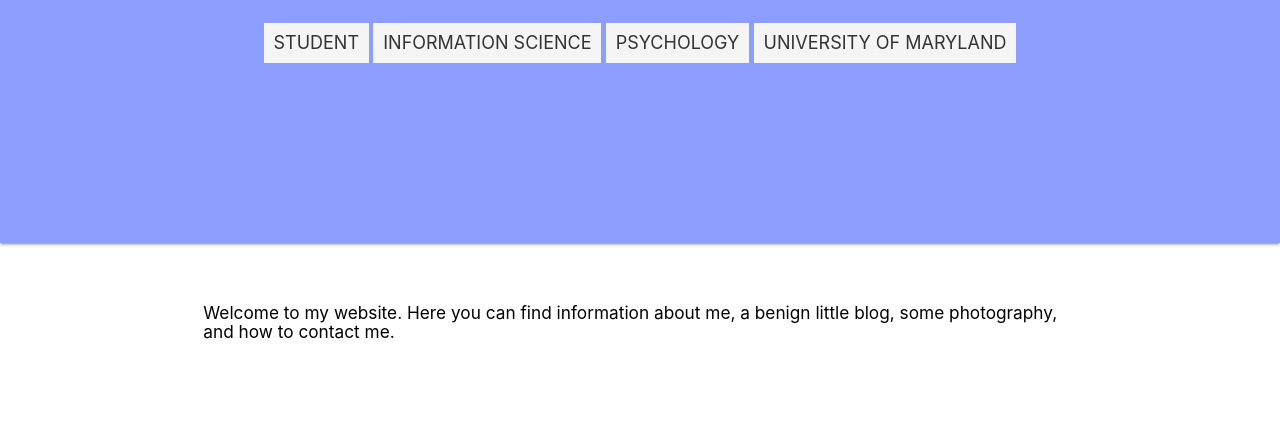
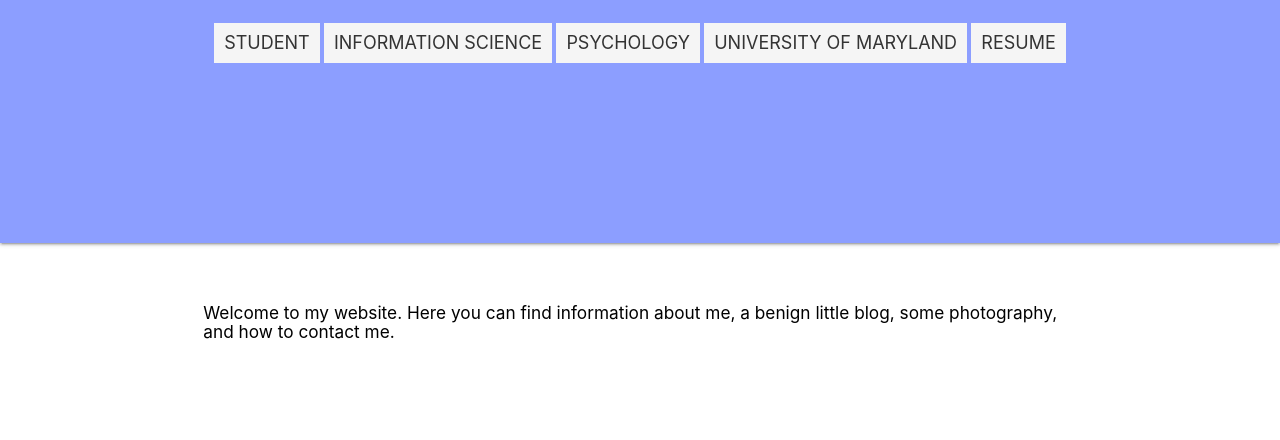
Before and after one commit to matthewye98/matthewye98.github.io, a plain HTML site: page index.html in a window 1280 px wide. Shown: the part 360-800 px from the top of the page. Drawn offline with nearby package versions, Linux system fonts and the light colour scheme.

Commit message:
Added resume and added link to main page (test)?

```diff
--- a/index.html
+++ b/index.html
@@ -49,6 +49,8 @@
       <h5 class="grey lighten-4 grey text text-darken-1"><a href="http://www.ischool.umd.edu">Information Science</a></h5>
       <h5 class="grey lighten-4 grey text text-darken-1"><a href="http://www.psyc.umd.edu">Psychology</a></h5>
       <h5 class="grey lighten-4 grey text text-darken-1"><a href="http://www.umd.edu">University of Maryland</a></h5>
+      <h5 class="grey lighten-4 grey text text-darken-1"><a href="/matthewyeresume.pdf">Resume</a></h5>
+
     </div>
 
     <div class="container">
```
Also changed, not shown: 3 other files.
